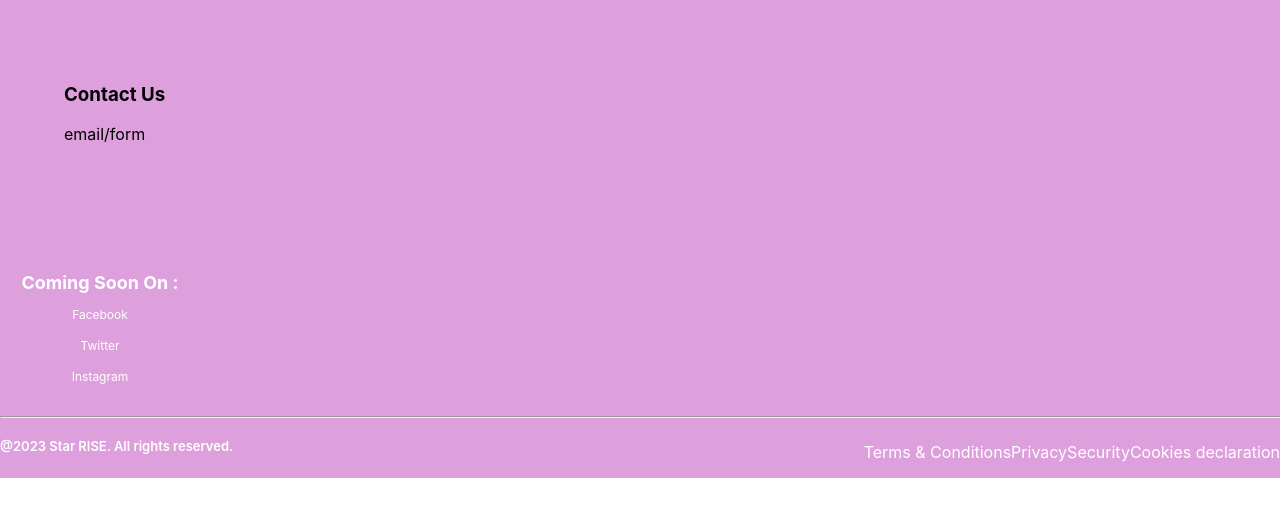
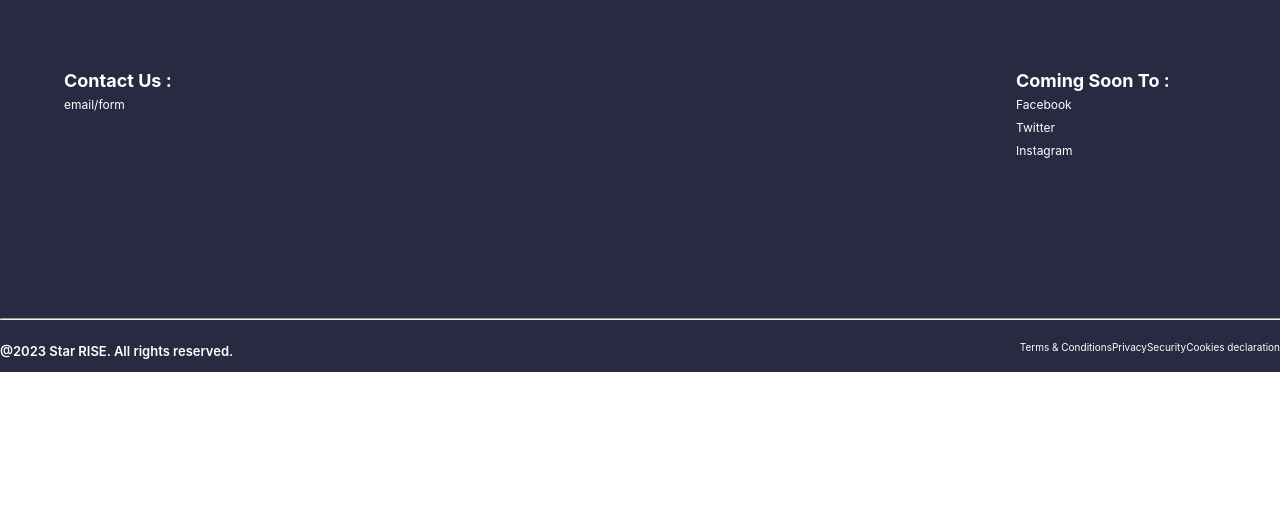
Before and after one commit to Bibbleboop/Eat-Rave-Love, a React (Create React App) app: page / in a window 1280 px wide. Shown: the top 516 px of the page. Built offline with nearby package versions, Linux system fonts and the light colour scheme.

Commit message:
colour changes to footer

```diff
--- a/src/Components/footer/footer.css
+++ b/src/Components/footer/footer.css
@@ -3,12 +3,14 @@
 }
 
 .footer {
-    background-color: plum;
+    margin-top: 0px;
+    background-color: rgb(41, 41, 65);
+    display: flex;
+    flex-direction: column;
+    height: px;
 }
 
-.sb_footer {
-    display: flex;
-    flex-direction: column;
+.footer {
 
 }
 
@@ -18,6 +20,7 @@
     align-items: flex-start;
     flex-direction: row;
     flex-wrap: wrap;
+    height: 150px;
     width: 100%;
     text-align: left;
     margin-bottom: 2rem;
@@ -30,6 +33,7 @@
     justify-content: flex-start;
     flex-direction: column;
     color: white;
+    display: inline;
 }
 
 a {
@@ -40,6 +44,7 @@ a {
 .footer-links_div h3 {
     font-size: 18px;
     line-height: 17px;
+    margin-top: 0.5rem;
     margin-bottom: 0.5rem;
 }
 
@@ -60,6 +65,11 @@ a {
 .footer-terms {
     display: flex;
     flex-direction: row;
+    justify-content: space-around;
+}
+
+.footer-terms p {
+    font-size: 10px;
 }
 
 hr {
@@ -74,14 +84,21 @@ hr {
     font-weight: 600;
 }
 
-@media screen and (max-width: 850px) {
+.
+
+@media screen and (max-width: 1140px) {
     h3 {
         font-size: 47px;
         line-height: 50px;
     }
+
+    .footer-terms {
+        display: flex;
+        justify-content: space-around;
+    }
 }
 
-@media screen and (max-width: 550px) {
+@media screen and (max-width: 650px) {
     h1 {
         font-size: 37px;
         line-height: 42px;
@@ -107,4 +124,9 @@ hr {
         font-size: 27px;
         line-height: 35px;
     }
+
+    .footer-terms a {
+        width: 0.5px;
+        margin-right: 5px;
+    }
 }
--- a/src/Components/footer/footer.js
+++ b/src/Components/footer/footer.js
@@ -8,21 +8,20 @@ const ReactFooter=()=>{
         <div className="footer">
             <div className="footer section_padding">
                 <div className="footer-links">
-                    <div className="footer-links-div">
-                        <h3>Contact Us</h3>
+                    <div className="footer-links_div">
+                        <h3>Contact Us :</h3>
                         <a href="#"></a>
                         <p>email/form</p>
                     </div>
+
+                    <div className="footer-links_div">
+                        <h3>Coming Soon To :</h3>
+                        <p>Facebook</p>
+                        <p>Twitter</p>
+                        <p>Instagram</p>
+                    </div>
                 </div>
             </div>
-            <div className="footer-links_div">
-                <h3>Coming Soon On :</h3>
-                <p>Facebook</p>
-                <p>Twitter</p>
-                <p>Instagram</p>
-                <p></p>
-            </div>
-
             <hr></hr>
 
             <div className="footer-bottom">
```
